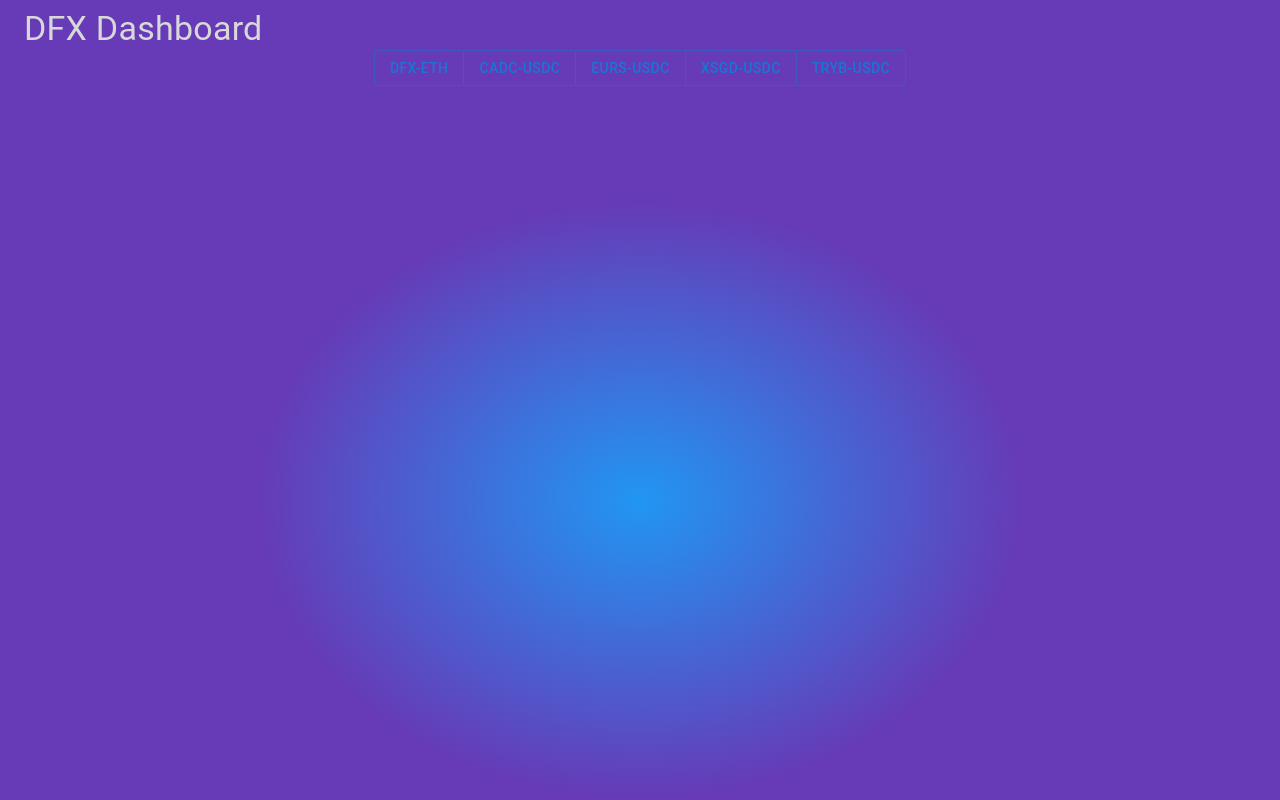
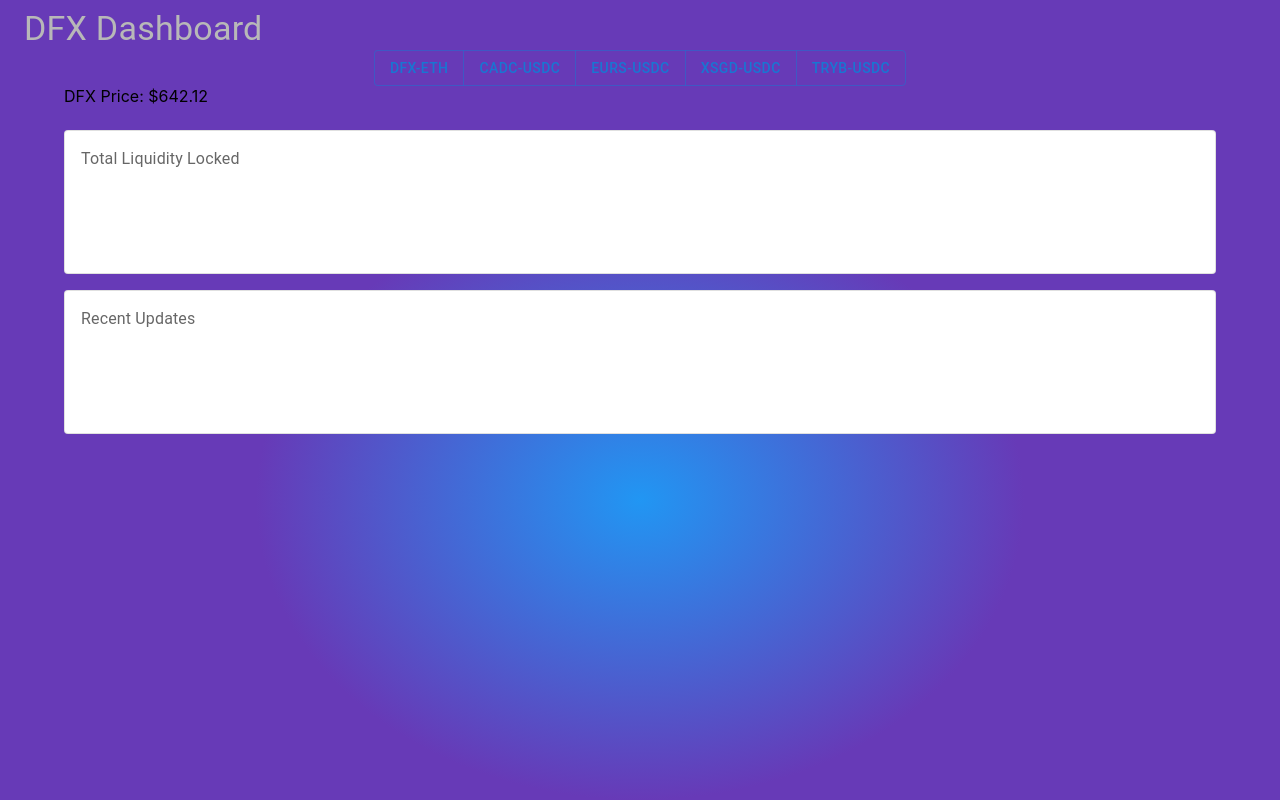
Before and after one commit to kafitz/demo-liquidity-dashboard, a Next.js app: page / in a window 1280 px wide. Before the commit this address had no page. Shown: the top 800 px of the page. Built offline with nearby package versions, Linux system fonts and the light colour scheme.

Commit message:
Added overview page; updated navbar component to interact with logo's index page navigation

```diff
--- a/components/navButtonGroup.tsx
+++ b/components/navButtonGroup.tsx
@@ -14,6 +14,8 @@ interface NavButtonGroupProps {
         path: string;
     }[];
     defaultValue?: string;
+    navGroupActive?: boolean;
+    onClick?: () => void;
 };
 
 const NavButtonGroup = (props: NavButtonGroupProps) => {
@@ -25,13 +27,22 @@ const NavButtonGroup = (props: NavButtonGroupProps) => {
         if (defaultIdx > -1) setActiveIdx(defaultIdx);
     }, []);
 
+    useEffect(() => {
+        if (!props.navGroupActive) setActiveIdx(undefined);
+    }, [props.navGroupActive]);
+
+    const handleOnClick = (idx: number) => {
+        setActiveIdx(idx);
+        if (props.onClick) props.onClick();
+    }
+
     return (
         <ButtonGroup variant='outlined' aria-label='outlined button group'>
             { props.items.map((item, idx) => (
                 <Link key={idx} href={item.path}>
                     <Button
                         className={classNames(styles.nav, activeIdx === idx && styles.active)}
-                        onClick={() => setActiveIdx(idx)}
+                        onClick={() => handleOnClick(idx)}
                     >
                         {item.label}
                     </Button>
--- a/pages/index.tsx
+++ b/pages/index.tsx
@@ -1,17 +1,44 @@
 /* ./pages/index.tsx */
+import type { NextPage } from 'next';
+import Box from '@mui/material/Box';
+import Container from '@mui/material/Container';
+import Grid from '@mui/material/Grid';
 
-import { useEffect } from 'react';
-import type { NextPage } from 'next';
-import Router from 'next/router';
+import DashboardCard from '../components/dashboardCard';
+import { Typography } from '@mui/material';
 
 
 const Index: NextPage = () => {
-    useEffect(() => {
-        Router.push('/pairs/tryb-usdc')
-    });
+    return (
+        <Container>
+            DFX Price: $642.12
 
-    return (
-        <div />
+            <Grid container spacing={2} sx={{ marginTop: 1 }}>
+                {/* Total locked */}
+                <Grid item xs={12}>
+                    <DashboardCard title={'Total Liquidity Locked'}>
+                        <Typography variant='h2' color='white'>
+                            $1,000,000,000
+                        </Typography>
+                    </DashboardCard>
+                </Grid>
+
+                {/* Recent news */}
+                <Grid item xs={12}>
+                    <DashboardCard title={'Recent Updates'}>
+                        <Typography variant='body1' color='white'>
+                            - hamsters dance
+                        </Typography>
+                        <Typography variant='body1' color='white'>
+                            - more hamsters dance
+                        </Typography>
+                        <Typography variant='body1' color='white'>
+                            - 17 hamsters dance
+                        </Typography>
+                    </DashboardCard>
+                </Grid>
+            </Grid>
+        </Container>
     );
 }
 
--- a/pages/pairs/[id].tsx
+++ b/pages/pairs/[id].tsx
@@ -3,7 +3,6 @@ import { GetStaticPropsContext } from 'next';
 import fs from 'fs';
 import Box from '@mui/material/Box';
 import Grid from '@mui/material/Grid';
-import subDays from 'date-fns/subDays';
 
 import { fetchContractTransactions, formatResponse, FormattedTx } from '../../api/etherscan';
 import DashboardCard from '../../components/dashboardCard';
--- a/views/DashboardLayout.tsx
+++ b/views/DashboardLayout.tsx
@@ -1,5 +1,6 @@
 /* ./views/DashboardLayout.tsx */
-import React from 'react';
+import React, { useState } from 'react';
+import Link from 'next/link';
 import Container from '@mui/material/Container';
 import Typography from '@mui/material/Typography';
 
@@ -12,13 +13,20 @@ interface DashboardLayoutProps {
 }
 
 const DashboardLayout = ({ children }: DashboardLayoutProps) => {
-
+    const [navGroupActive, setNavGroupActive] = useState(false);
 
     return (
         <Container maxWidth={false} sx={{ marginTop: 1 }}>
-            <Typography variant='h4' className={styles.logo}>
-                DFX Dashboard
-            </Typography>
+            <Link href='/'>
+                <a
+                    className={styles.logo}
+                    onClick={() => setNavGroupActive(false)}
+                >
+                    <Typography variant='h4' className={styles.logo}>
+                        DFX Dashboard
+                    </Typography>
+                </a>
+            </Link>
 
             {/* Page select */}
             <Container className={styles.navButtons}>
@@ -30,9 +38,11 @@ const DashboardLayout = ({ children }: DashboardLayoutProps) => {
                         {label: 'XSGD-USDC', path: '/pairs/xsgd-usdc'},
                         {label: 'TRYB-USDC', path: '/pairs/tryb-usdc'},
                     ]}
-                    defaultValue='TRYB-USDC'
+                    onClick={() => setNavGroupActive(true)}
+                    navGroupActive={navGroupActive}
                 />
             </Container>
+
             {children}
         </Container>
     );
--- a/views/dashboardLayout.module.css
+++ b/views/dashboardLayout.module.css
@@ -1,6 +1,8 @@
 .logo {
     color: var(--white-color);
     filter: brightness(0.85);
+    cursor: pointer;
+    text-decoration: none;
 }
 
 .navButtons {
```
